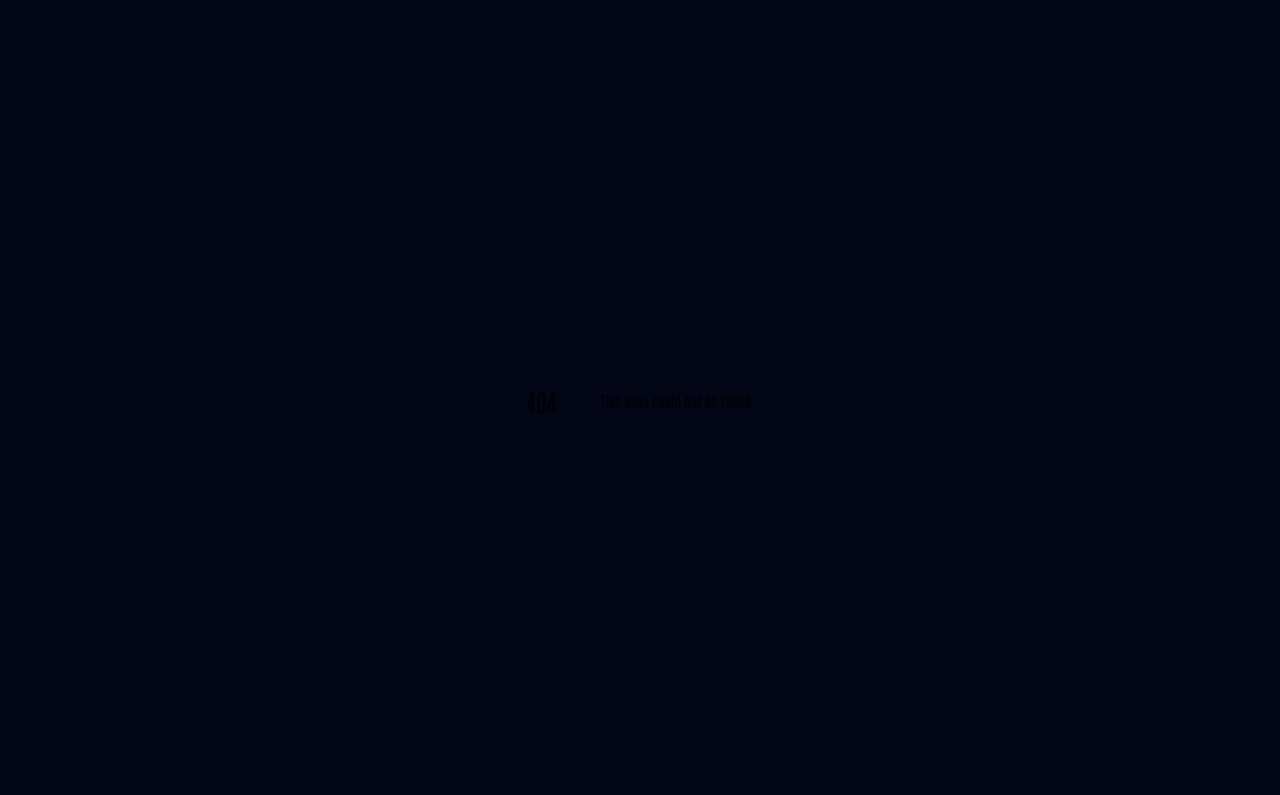
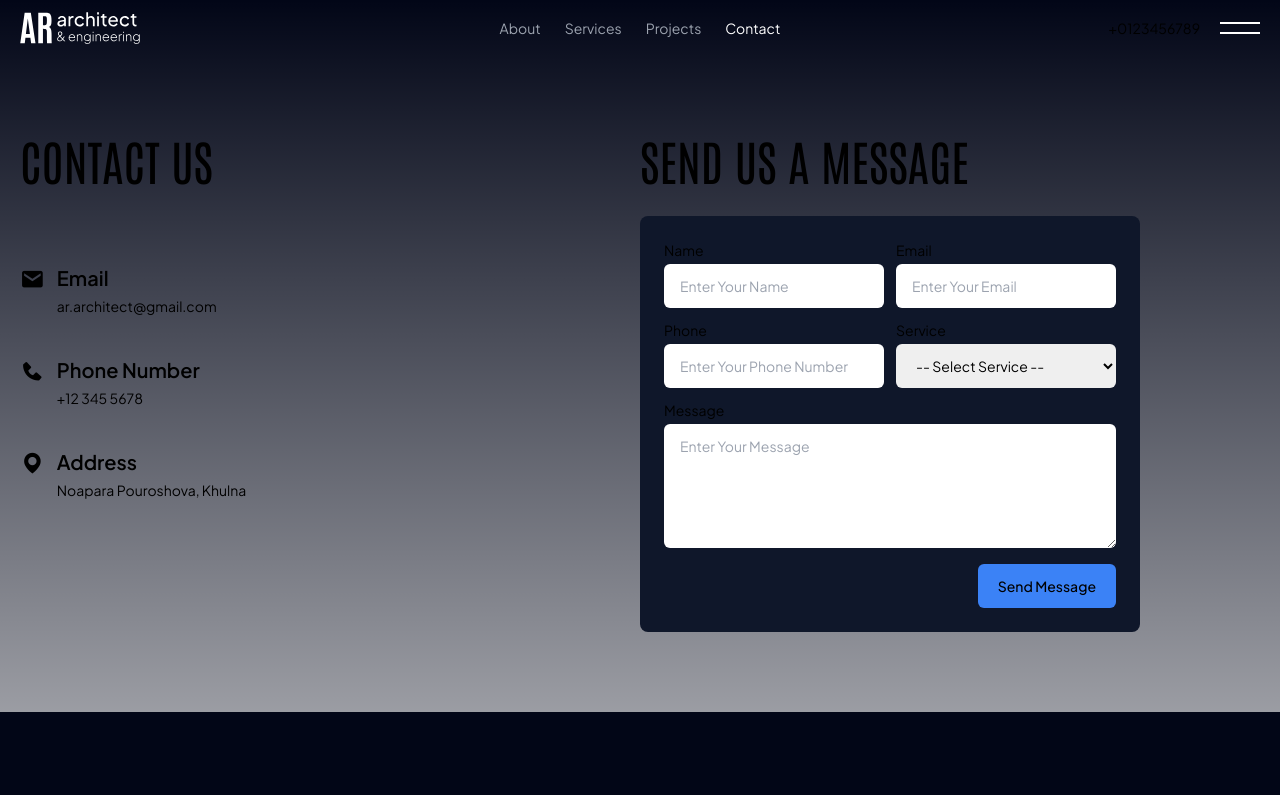
Before and after one commit to shaz1d/ar-architect-and-engineering, a Next.js app: page /contact in a window 1280 px wide. Before the commit this address had no page. Shown: the top 795 px of the page. Built offline with nearby package versions, Linux system fonts and the light colour scheme.

Commit message:
feat: contact page and form

```diff
--- /dev/null
+++ b/src/app/contact/page.tsx
@@ -0,0 +1,62 @@
+import { MotionDiv } from "@/components/MotionDiv";
+import PageLayout from "@/components/layout/PageLayout";
+import ContactForm from "@/components/ui/ContactForm";
+import Link from "next/link";
+
+const Contact = () => {
+  return (
+    <PageLayout>
+      <section className="my-10 sm:my-20 ">
+        <div className="container-x">
+          <div className="grid md:grid-cols-2">
+            <MotionDiv
+              initial={{ x: -40, opacity: 0 }}
+              whileInView={{ x: 0, opacity: 1 }}
+              viewport={{ once: true }}
+            >
+              <h2 className="text-4xl sm:text-5xl uppercase">Contact Us</h2>
+              <div className="mt-20">
+                <div className="flex flex-col gap-10">
+                  <div className="flex gap-3">
+                    <i className="bx bxs-envelope bx-sm mt-1"></i>
+                    <div>
+                      <p className="text-xl font-semibold mb-1">Email</p>
+                      <Link href={"mailto:"}>ar.architect@gmail.com</Link>
+                    </div>
+                  </div>
+                  <div className="flex gap-3">
+                    <i className="bx bxs-phone bx-sm mt-1"></i>
+                    <div>
+                      <p className="text-xl font-semibold mb-1">Phone Number</p>
+                      <Link href={"tel:"}>+12 345 5678</Link>
+                    </div>
+                  </div>
+                  <div className="flex gap-3">
+                    <i className="bx bxs-map bx-sm mt-1"></i>
+                    <div>
+                      <p className="text-xl font-semibold mb-1">Address</p>
+                      <Link href={"mailto:"}>Noapara Pouroshova, Khulna</Link>
+                    </div>
+                  </div>
+                </div>
+              </div>
+            </MotionDiv>
+            <MotionDiv
+              initial={{ x: 40, opacity: 0 }}
+              whileInView={{ x: 0, opacity: 1 }}
+              viewport={{ once: true }}
+            >
+              <h2 className="text-4xl sm:text-5xl uppercase">
+                Send Us A Message
+              </h2>
+
+              <ContactForm></ContactForm>
+            </MotionDiv>
+          </div>
+        </div>
+      </section>
+    </PageLayout>
+  );
+};
+
+export default Contact;
--- a/src/components/Navbar.tsx
+++ b/src/components/Navbar.tsx
@@ -18,7 +18,16 @@ const Navbar = () => {
   return (
     <header className="z-10">
       <nav className="container-x grid grid-cols-2 md:grid-cols-3 gap-5 items-center">
-        <ul className="hidden md:flex gap-6 justify-self-start">
+        <Link className="my-3 md:justify-self-start" href={"/"}>
+          <Image
+            priority
+            src={"/logo/ar-architect-and-engineering.svg"}
+            alt=""
+            height={32}
+            width={120}
+          />
+        </Link>
+        <ul className="hidden md:flex gap-6 justify-self-center">
           <li>
             <Link
               className={cn(
@@ -49,16 +58,18 @@ const Navbar = () => {
               Projects
             </Link>
           </li>
+          <li>
+            <Link
+              className={cn(
+                pathname === "/contact" ? "text-white" : "text-gray-400"
+              )}
+              href={"/contact"}
+            >
+              Contact
+            </Link>
+          </li>
         </ul>
-        <Link className="my-3 md:justify-self-center" href={"/"}>
-          <Image
-            priority
-            src={"/logo/ar-architect-and-engineering.svg"}
-            alt=""
-            height={32}
-            width={120}
-          />
-        </Link>
+
         <div className="flex gap-5 items-center justify-self-end">
           <Link href={"tel:+0123456789"}>+0123456789</Link>
           <button
--- /dev/null
+++ b/src/components/ui/ContactForm.tsx
@@ -0,0 +1,84 @@
+"use client";
+import { cn } from "@/lib/utils";
+
+type Props = {
+  className?: string;
+};
+
+const ContactForm = ({ className }: Props) => {
+  return (
+    <form
+      className={cn(
+        className,
+        "p-6 bg-slate-900 max-w-[500px] grid grid-cols-2 gap-3 mt-8 rounded-lg"
+      )}
+    >
+      <label htmlFor="name">
+        Name
+        <input
+          className="block mt-1 px-4 py-3 text-md w-full text-black rounded-md"
+          type="text"
+          name="name"
+          id="name"
+          placeholder="Enter Your Name"
+        />
+      </label>
+      <label htmlFor="email">
+        Email
+        <input
+          className="block mt-1 px-4 py-3 text-md w-full text-black rounded-md"
+          type="text"
+          name="email"
+          id="email"
+          placeholder="Enter Your Email"
+        />
+      </label>
+      <label htmlFor="phone">
+        Phone
+        <input
+          className="block mt-1 px-4 py-3 text-md w-full text-black rounded-md"
+          type="tel"
+          name="phone"
+          id="phone"
+          placeholder="Enter Your Phone Number"
+        />
+      </label>
+      <label htmlFor="service">
+        Service
+        <select
+          name="service"
+          id="service"
+          className="block rounded-md px-4 py-3 text-black w-full mt-1"
+        >
+          <option value="">-- Select Service --</option>
+          <option value="architecture">Architecture</option>
+          <option value="planning">Planning</option>
+          <option value="interior-design">Interior Design</option>
+          <option value="landscape-architecture">Landscape Architecture</option>
+          <option value="visualization">Visualization</option>
+          <option value="presentation">Presentation</option>
+        </select>
+      </label>
+      <label htmlFor="message" className="col-span-2">
+        Message
+        <textarea
+          className="block mt-1  px-4 py-3 text-md w-full text-black rounded-md"
+          name="message"
+          id="message"
+          cols={20}
+          rows={5}
+          placeholder="Enter Your Message"
+        ></textarea>
+      </label>
+      <div className="col-span-2 mt-1 text-right">
+        <input
+          className="px-5 py-3 bg-blue-500 rounded-md font-medium"
+          type="submit"
+          value="Send Message"
+        />
+      </div>
+    </form>
+  );
+};
+
+export default ContactForm;
```
